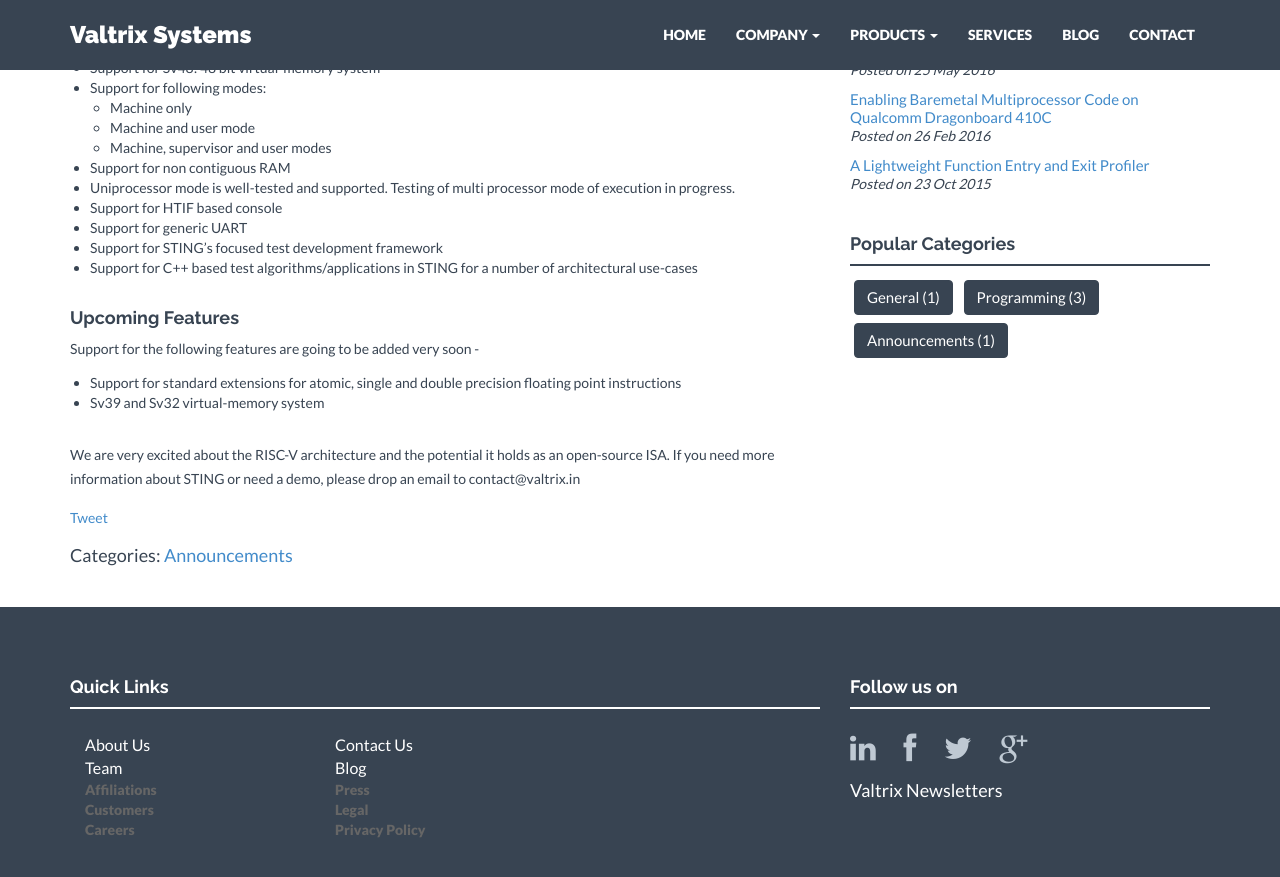
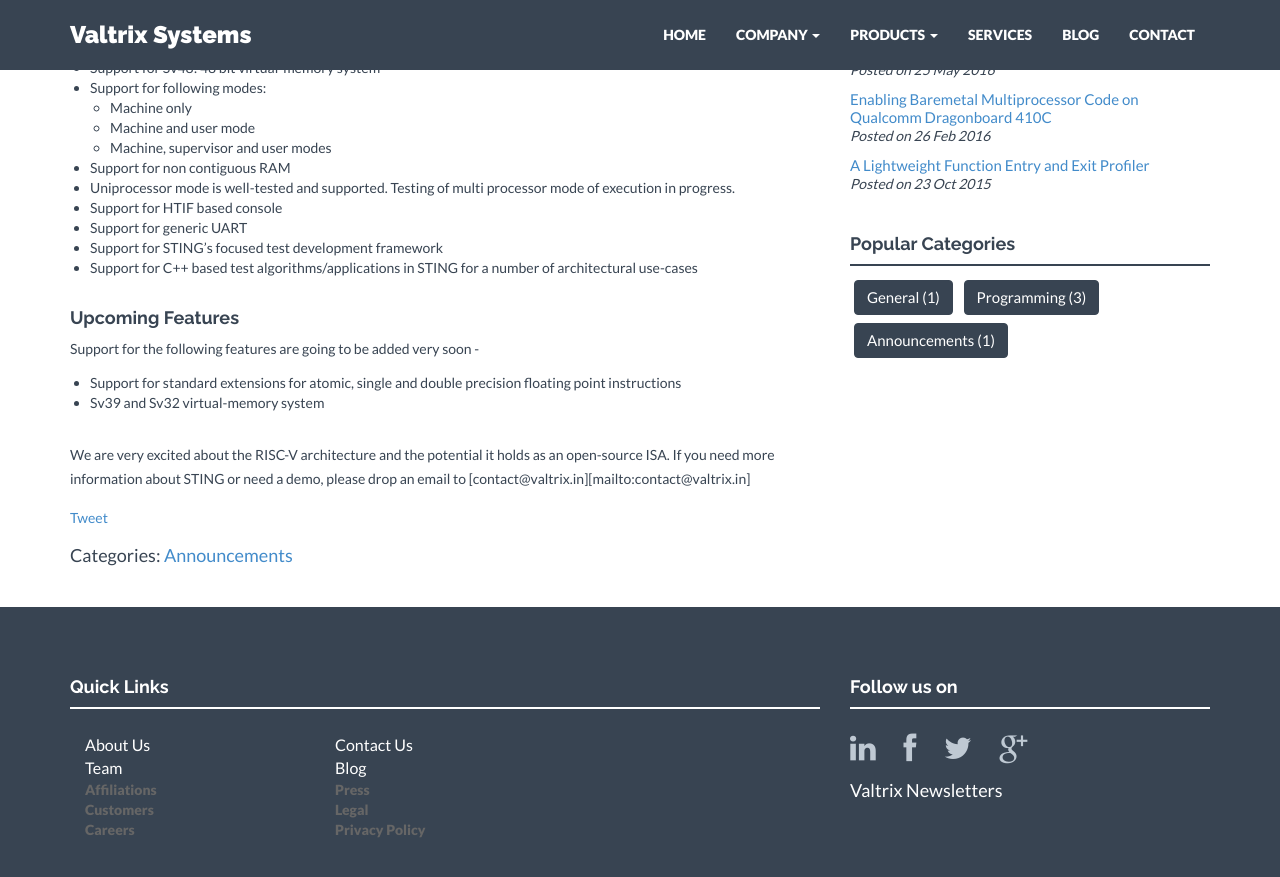
Before and after one commit to valtrix/valtrix.github.io, a Jekyll site: the page built from announcements/_posts/2016-05-30-riscv-announce.markdown, in a window 1280 px wide and 900 px high, scrolled down 523 px. Shown: the top 877 px of the window. Built offline with Jekyll 4.4.1, drawn with Linux system fonts in a browser that asks for light colours; nearby versions of some CDN libraries; comment, search, counter and statistics services are not loaded; some of the changed lines change nothing that is shown.

Commit message:
Minor change in latest blog

```diff
--- a/announcements/_posts/2016-05-30-riscv-announce.markdown
+++ b/announcements/_posts/2016-05-30-riscv-announce.markdown
@@ -40,7 +40,7 @@
 <br/>
 <br/>
 
-We are very excited about the RISC-V architecture and the potential it holds as an open-source ISA. If you need more information about STING or need a demo, please drop an email to contact@valtrix.in
+We are very excited about the RISC-V architecture and the potential it holds as an open-source ISA. If you need more information about STING or need a demo, please drop an email to [contact@valtrix.in][mailto:contact@valtrix.in]
 
 
 [sting_link]: http://valtrix.in/sting/
```
